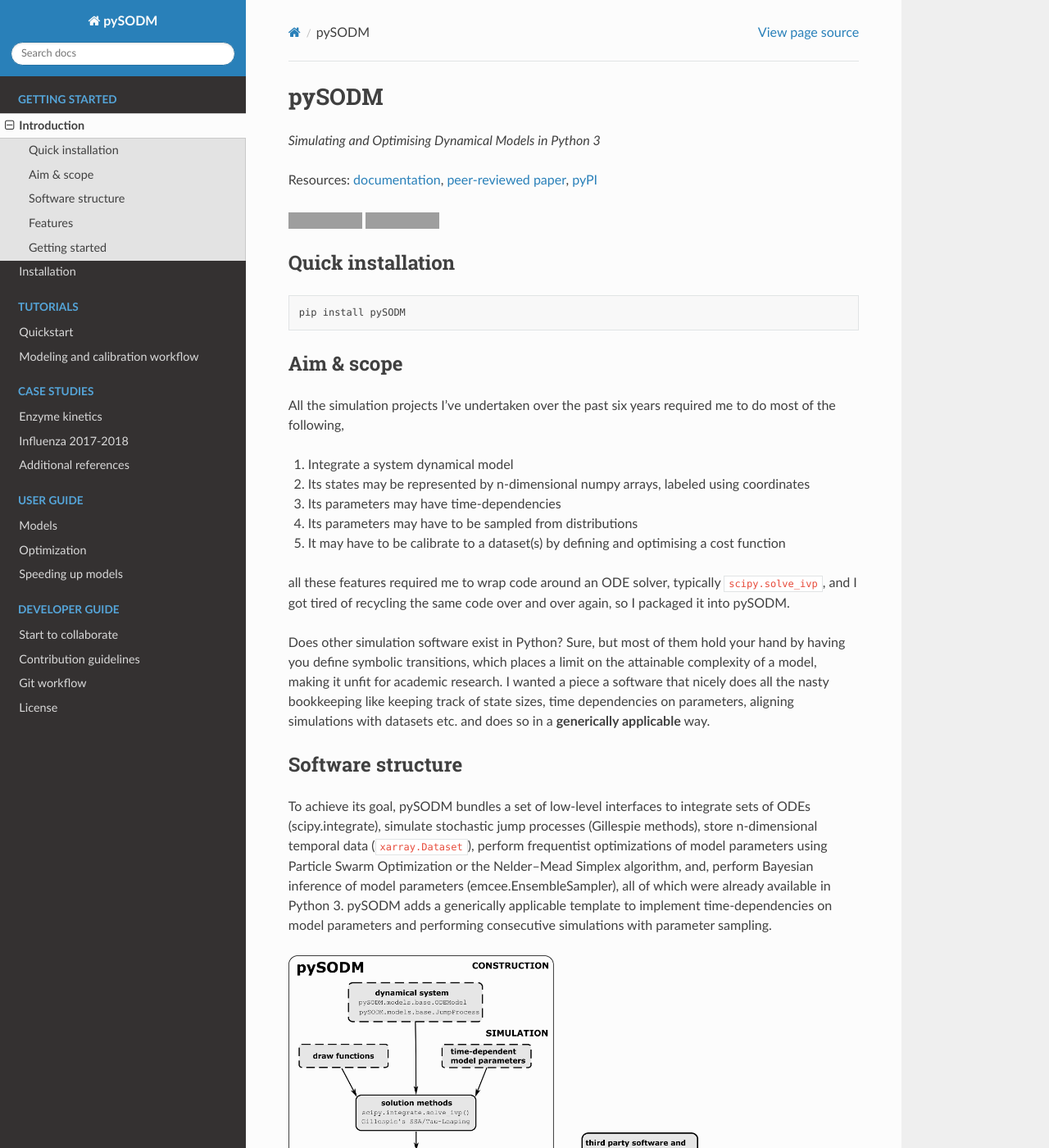
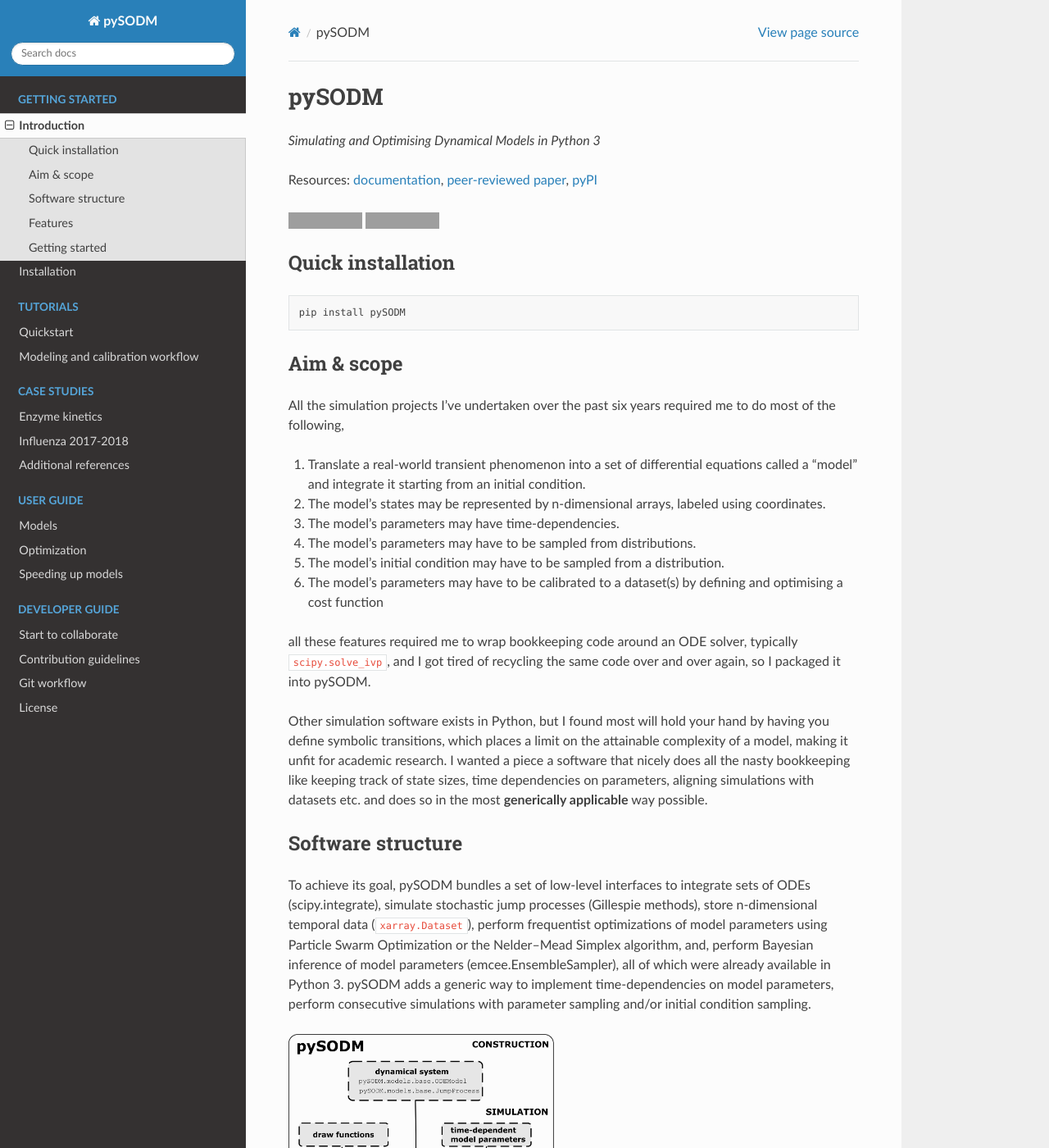
Before and after one commit to twallema/pySODM, a Sphinx documentation site: the page built from docs/introduction.md, in a window 1280 px wide and 1400 px high. Shown: the whole window at 82% size. Built offline with Sphinx 7.4.7 and the Read the Docs theme 2.0.0, drawn with Linux system fonts in a browser that asks for light colours; some of the changed text lies outside the part shown; grey boxes are pictures that could not be loaded.

Commit message:
update the introduction.md

```diff
--- a/docs/introduction.md
+++ b/docs/introduction.md
@@ -15,19 +15,20 @@
 ### Aim & scope
 
 All the simulation projects I've undertaken over the past six years required me to do most of the following,
-1. Integrate a system dynamical model
-2. Its states may be represented by n-dimensional numpy arrays, labeled using coordinates
-3. Its parameters may have time-dependencies
-4. Its parameters may have to be sampled from distributions
-5. It may have to be calibrate to a dataset(s) by defining and optimising a cost function
+1. Translate a real-world transient phenomenon into a set of differential equations called a "model" and integrate it starting from an initial condition.
+2. The model's states may be represented by n-dimensional arrays, labeled using coordinates.
+3. The model's parameters may have time-dependencies.
+4. The model's parameters may have to be sampled from distributions.
+5. The model's initial condition may have to be sampled from a distribution.
+5. The model's parameters may have to be calibrated to a dataset(s) by defining and optimising a cost function
 
-all these features required me to wrap code around an ODE solver, typically `scipy.solve_ivp`, and I got tired of recycling the same code over and over again, so I packaged it into pySODM.
+all these features required me to wrap bookkeeping code around an ODE solver, typically `scipy.solve_ivp`, and I got tired of recycling the same code over and over again, so I packaged it into pySODM.
 
-Does other simulation software exist in Python? Sure, but most of them hold your hand by having you define symbolic transitions, which places a limit on the attainable complexity of a model, making it unfit for academic research. I wanted a piece a software that nicely does all the nasty bookkeeping like keeping track of state sizes, time dependencies on parameters, aligning simulations with datasets etc. and does so in a **generically applicable** way.
+Other simulation software exists in Python, but I found most will hold your hand by having you define symbolic transitions, which places a limit on the attainable complexity of a model, making it unfit for academic research. I wanted a piece a software that nicely does all the nasty bookkeeping like keeping track of state sizes, time dependencies on parameters, aligning simulations with datasets etc. and does so in the most **generically applicable** way possible.
 
 ### Software structure
 
-To achieve its goal, pySODM bundles a set of low-level interfaces to integrate sets of ODEs (scipy.integrate), simulate stochastic jump processes (Gillespie methods), store n-dimensional temporal data (`xarray.Dataset`), perform frequentist optimizations of model parameters using Particle Swarm Optimization or the Nelder–Mead Simplex algorithm, and, perform Bayesian inference of model parameters (emcee.EnsembleSampler), all of which were already available in Python 3. pySODM adds a generically applicable template to implement time-dependencies on model parameters and performing consecutive simulations with parameter sampling.
+To achieve its goal, pySODM bundles a set of low-level interfaces to integrate sets of ODEs (scipy.integrate), simulate stochastic jump processes (Gillespie methods), store n-dimensional temporal data (`xarray.Dataset`), perform frequentist optimizations of model parameters using Particle Swarm Optimization or the Nelder–Mead Simplex algorithm, and, perform Bayesian inference of model parameters (emcee.EnsembleSampler), all of which were already available in Python 3. pySODM adds a generic way to implement time-dependencies on model parameters, perform consecutive simulations with parameter sampling and/or initial condition sampling.
 
 <img src="_static/figs/flowchart.png" alt="Flowchart of pySODM" width="500">
 
@@ -41,10 +42,11 @@
 |                                 | Labeled n-dimensional model states, states can have different sizes                                     |
 |                                 | Leverages `xarray.Dataset` to store labeled n-dimensional simulation output |
 | Simulating the model            | Deterministic (ODE) or stochastic simulation (Jump process) |
-|                                 | *Time-dependent model parameter functions* to vary parameters during the course of a simulation |
-|                                 | *Draw functions* to vary model parameters during consecutive simulations. |
+|                                 | *Time-dependent parameter functions* to vary parameters during the course of a simulation |
+|                                 | *Draw functions* to vary model parameters during consecutive simulations |
+|                                 | *Initial condition functions* to vary the initial condition during consecutive simulations |
 | Calibrate the model             | Construct and maximize a posterior probability function  |
-|                                 | Automatically aligns data and model forecast  |
+|                                 | Automatically aligns data and simulation  |
 |                                 | Nelder-Mead Simplex and Particle Swarm Optimization |
 |                                 | Bayesian inference with `emcee.EnsembleSampler`                  |
 
```
